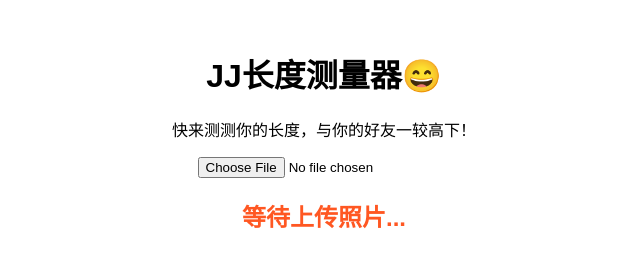
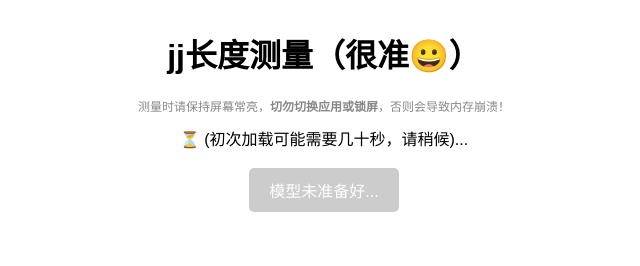
Before and after one commit to hhhshh904-dotcom/length-test, a plain HTML site: page index.html in a window 1280 px wide. Shown: the whole page, without its empty margins (316-956 px from the left). Drawn offline with Linux system fonts and the light colour scheme.

Commit message:
Update index.html

```diff
--- a/index.html
+++ b/index.html
@@ -3,24 +3,44 @@
 <head>
     <meta charset="UTF-8">
     <meta name="viewport" content="width=device-width, initial-scale=1.0">
-    <title>JJ长度测量器</title>
+    <title>jj长度测量器</title>
     <script src="https://cdn.jsdelivr.net/npm/onnxruntime-web/dist/ort.min.js"></script>
     <style>
-        body { font-family: sans-serif; text-align: center; margin-top: 50px; }
-        #preview { max-width: 300px; margin-top: 20px; border-radius: 10px; }
+        body { font-family: sans-serif; text-align: center; margin-top: 30px; padding: 0 15px; }
+        #preview { max-width: 100%; height: auto; max-height: 300px; margin-top: 20px; border-radius: 10px; box-shadow: 0 4px 8px rgba(0,0,0,0.1); }
+        .upload-btn { padding: 10px 20px; font-size: 16px; background-color: #007bff; color: white; border: none; border-radius: 5px; cursor: pointer; }
+        .upload-btn:disabled { background-color: #cccccc; cursor: not-allowed; }
+
+        /* 绚丽的转圈圈动画 */
+        .loader {
+            border: 5px solid #f3f3f3; border-top: 5px solid #ff5722;
+            border-radius: 50%; width: 40px; height: 40px;
+            animation: spin 1s linear infinite;
+            margin: 20px auto; display: none;
+        }
+        @keyframes spin { 0% { transform: rotate(0deg); } 100% { transform: rotate(360deg); } }
+
+        #result { color: #FF5722; font-weight: bold; margin-top: 15px; min-height: 30px; }
+        .warning { font-size: 12px; color: #888; margin-top: 10px; }
     </style>
 </head>
 <body>
 
-    <h1> JJ长度测量器😄</h1>
-    <p>快来测测你的长度，与你的好友一较高下！</p>
+    <h1>jj长度测量（很准😀）</h1>
+    <p class="warning">测量时请保持屏幕常亮，<b>切勿切换应用或锁屏</b>，否则会导致内存崩溃！</p>
 
-    <input type="file" id="imageInput" accept="image/*">
+    <div id="statusText">⏳ (初次加载可能需要几十秒，请稍候)...</div>
+    <div class="loader" id="loadingSpinner"></div>
+
     <br>
+    <input type="file" id="imageInput" accept="image/*" style="display:none;">
+    <button class="upload-btn" id="customUploadBtn" onclick="document.getElementById('imageInput').click();" disabled>
+        模型未准备好...
+    </button>
 
+    <br>
     <img id="preview" style="display:none;">
-
-    <h2 id="result" style="color: #FF5722;">等待上传照片...</h2>
+    <h2 id="result"></h2>
 
     <script src="app.js"></script>
 
```
